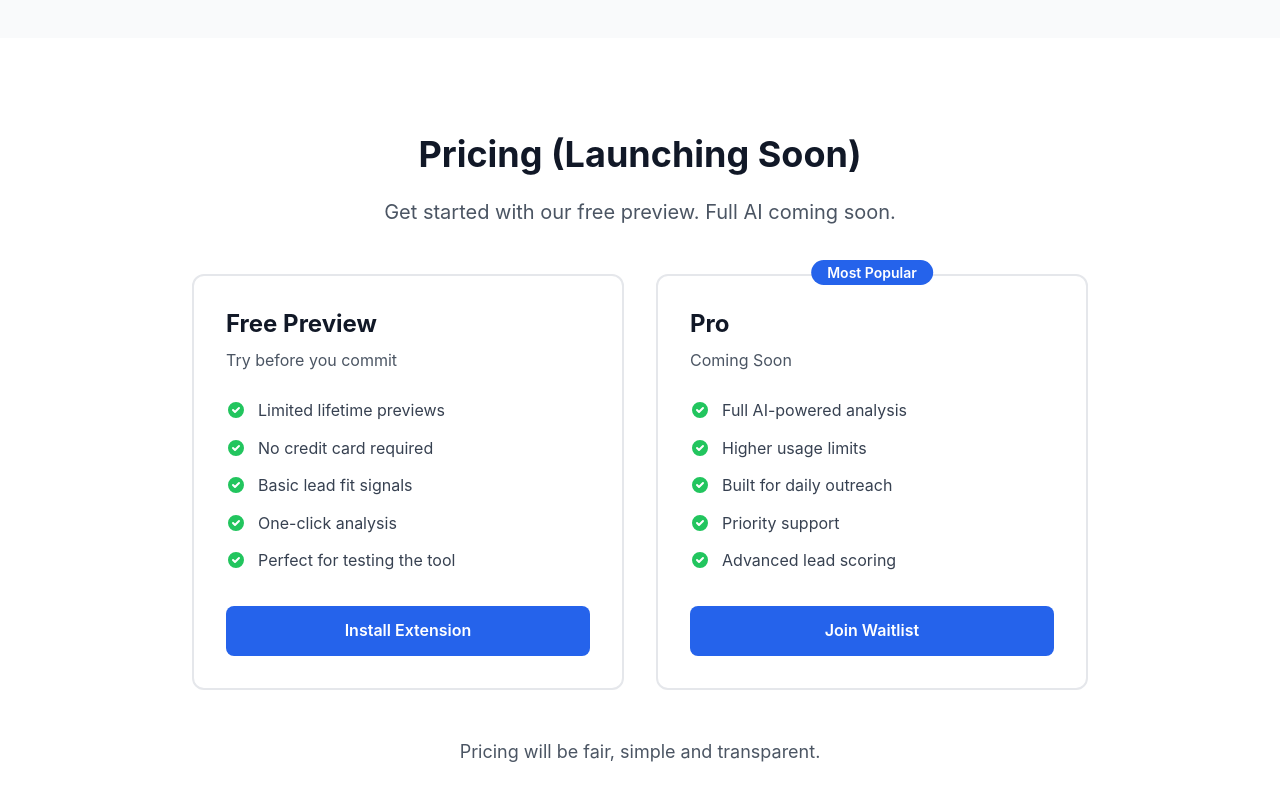
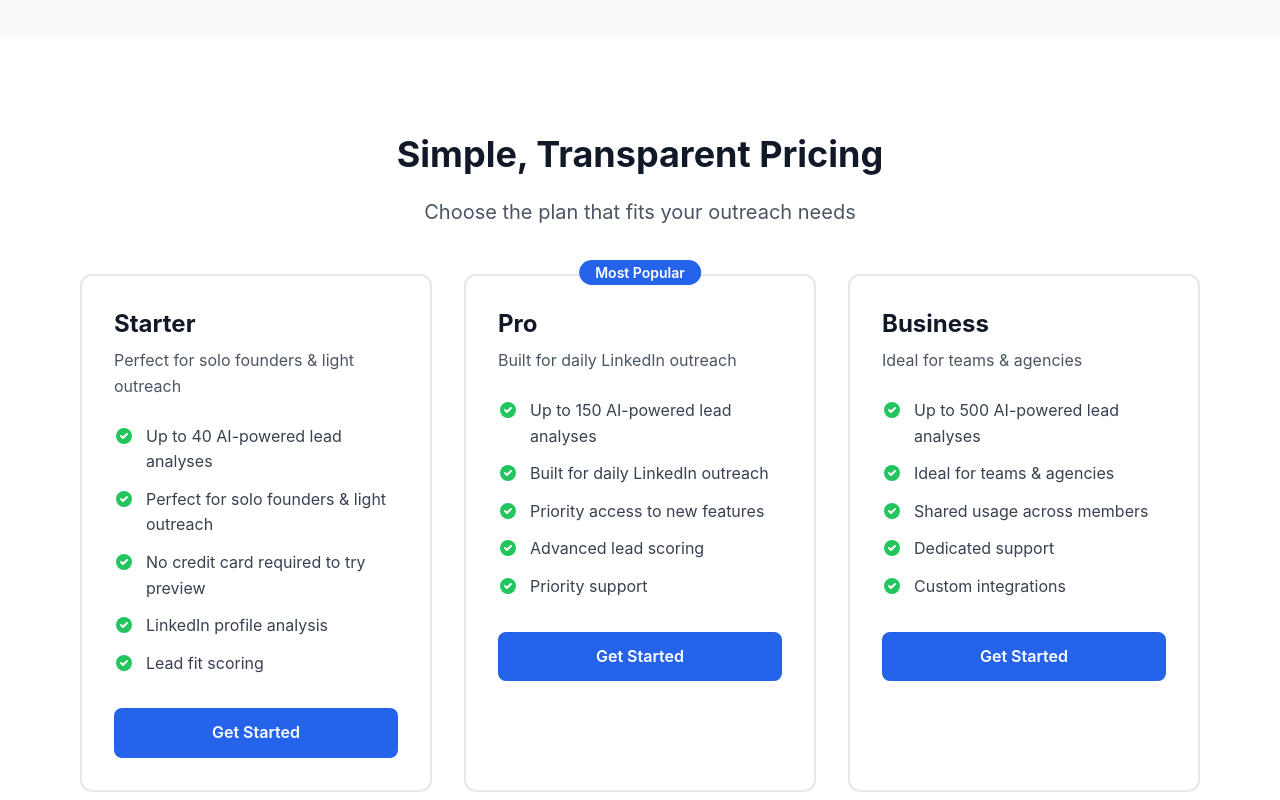
Before and after one commit to AliTalalEl-Abur/linkedin-lead-checker, a Next.js app in the folder web/: page / in a window 1280 px wide. Shown: the part 3300-4100 px from the top of the page. Built offline with nearby package versions, Linux system fonts and the light colour scheme.

Commit message:
Update URLs with Vercel domain

```diff
--- a/web/pages/index.js
+++ b/web/pages/index.js
@@ -1,12 +1,56 @@
-import { useState } from 'react';
+import { useState, useEffect } from 'react';
 import Head from 'next/head';
 import Button from '../components/Button';
 import Section from '../components/Section';
 import PricingCard from '../components/PricingCard';
+import { getStoredToken, authenticatedFetch } from '../lib/api';
+
+// SEO Metadata
+const META = {
+  title: 'LinkedIn Lead Checker - AI-Powered Lead Qualification',
+  description: 'Qualify LinkedIn leads in seconds with AI analysis. Stop wasting time on bad-fit prospects. Get instant scoring, priority recommendations, and personalized outreach strategies.',
+  url: 'https://linkedin-lead-checker.vercel.app',
+  ogImage: 'https://linkedin-lead-checker.vercel.app/og-image.jpg'
+};
 
 export default function Home() {
   const [email, setEmail] = useState('');
   const [submitted, setSubmitted] = useState(false);
+  const [userState, setUserState] = useState({
+    loading: true,
+    isAuthenticated: false,
+    hasSubscription: false,
+    plan: null
+  });
+
+  // Check authentication status on mount (client-side only)
+  useEffect(() => {
+    const checkAuthStatus = async () => {
+      const token = getStoredToken();
+
+      if (!token) {
+        setUserState({ loading: false, isAuthenticated: false, hasSubscription: false, plan: null });
+        return;
+      }
+
+      try {
+        const data = await authenticatedFetch('/user', { method: 'GET' });
+        const hasActivePlan = data.plan && ['starter', 'pro', 'business'].includes(data.plan);
+
+        setUserState({
+          loading: false,
+          isAuthenticated: true,
+          hasSubscription: hasActivePlan,
+          plan: data.plan
+        });
+      } catch (error) {
+        console.error('Auth check failed:', error);
+        setUserState({ loading: false, isAuthenticated: false, hasSubscription: false, plan: null });
+      }
+    };
+
+    checkAuthStatus();
+  }, []);
 
   const handleEarlyAccess = (e) => {
     e.preventDefault();
@@ -18,12 +62,107 @@ export default function Home() {
     }
   };
 
+  // Dynamic CTA logic
+  const getPrimaryCTA = () => {
+    if (userState.loading) {
+      return {
+        text: 'Install Chrome Extension (Free Preview)',
+        onClick: () => window.open('https://chrome.google.com/webstore', '_blank')
+      };
+    }
+
+    if (!userState.isAuthenticated) {
+      return {
+        text: 'Install Chrome Extension (Free Preview)',
+        onClick: () => window.open('https://chrome.google.com/webstore', '_blank')
+      };
+    }
+
+    if (userState.isAuthenticated && !userState.hasSubscription) {
+      return {
+        text: 'Unlock Full AI Analysis',
+        onClick: () => window.location.href = '/upgrade'
+      };
+    }
+
+    if (userState.hasSubscription) {
+      return {
+        text: 'Open Extension',
+        onClick: () => {
+          // Try to trigger extension or show message
+          alert('Click the LinkedIn Lead Checker icon in your Chrome toolbar to use the extension!');
+        }
+      };
+    }
+  };
+
+  const primaryCTA = getPrimaryCTA();
+
+  // Dynamic CTA for pricing cards
+  const getPricingCTA = (planName) => {
+    if (userState.loading) {
+      return {
+        text: 'Get Started',
+        onClick: () => {}
+      };
+    }
+
+    // Not authenticated - redirect to login/signup
+    if (!userState.isAuthenticated) {
+      return {
+        text: 'Get Started',
+        onClick: () => window.location.href = '/login'
+      };
+    }
+
+    // Authenticated but no subscription - go to checkout
+    if (!userState.hasSubscription) {
+      return {
+        text: 'Subscribe Now',
+        onClick: () => window.location.href = `/billing/checkout?plan=${planName.toLowerCase()}`
+      };
+    }
+
+    // Already subscribed to this plan
+    if (userState.plan === planName.toLowerCase()) {
+      return {
+        text: 'Current Plan',
+        onClick: () => window.location.href = '/dashboard'
+      };
+    }
+
+    // Subscribed to different plan - upgrade/downgrade
+    return {
+      text: 'Switch Plan',
+      onClick: () => window.location.href = `/billing/checkout?plan=${planName.toLowerCase()}`
+    };
+  };
+
   return (
     <>
       <Head>
-        <title>LinkedIn Lead Checker - Instantly Know If a Profile Is Worth Contacting</title>
-        <meta name="description" content="A lightweight Chrome extension that gives you an instant lead fit preview before you waste time writing messages." />
+        <title>{META.title}</title>
+        <meta name="description" content={META.description} />
         <meta name="viewport" content="width=device-width, initial-scale=1" />
+
+        {/* Open Graph */}
+        <meta property="og:type" content="website" />
+        <meta property="og:url" content={META.url} />
+        <meta property="og:title" content={META.title} />
+        <meta property="og:description" content={META.description} />
+        <meta property="og:image" content={META.ogImage} />
+
+        {/* Twitter */}
+        <meta name="twitter:card" content="summary_large_image" />
+        <meta name="twitter:url" content={META.url} />
+        <meta name="twitter:title" content={META.title} />
+        <meta name="twitter:description" content={META.description} />
+        <meta name="twitter:image" content={META.ogImage} />
+
+        {/* Additional SEO */}
+        <meta name="keywords" content="LinkedIn, lead qualification, AI, B2B sales, lead scoring, sales automation" />
+        <meta name="author" content="LinkedIn Lead Checker" />
+        <link rel="canonical" href={META.url} />
         <link rel="icon" href="/favicon.ico" />
       </Head>
 
@@ -39,14 +178,25 @@ export default function Home() {
             </p>
 
             <div className="flex flex-col sm:flex-row gap-4 justify-center items-center">
-              <Button variant="primary" onClick={() => window.open('https://chrome.google.com/webstore', '_blank')}>
-                Install Chrome Extension (Free Preview)
+              <Button
+                variant="primary"
+                onClick={primaryCTA.onClick}
+                disabled={userState.loading}
+              >
+                {primaryCTA.text}
               </Button>
               <Button variant="secondary" onClick={() => document.getElementById('how-to-try').scrollIntoView({ behavior: 'smooth' })}>
                 See how it works
               </Button>
             </div>
-            <p className="text-sm text-gray-500 mt-3">Works instantly on LinkedIn profiles. No credit card required.</p>
+            <p className="text-sm text-gray-500 mt-3">
+              {!userState.isAuthenticated
+                ? 'Works instantly on LinkedIn profiles. No credit card required.'
+                : userState.hasSubscription
+                ? `Active ${userState.plan} plan - Ready to analyze leads`
+                : 'Upgrade to unlock unlimited AI-powered analysis'
+              }
+            </p>
 
             {/* Visual placeholder for extension preview */}
             <div className="mt-16 bg-white rounded-lg shadow-2xl p-8 max-w-4xl mx-auto border border-gray-200">
@@ -254,45 +404,68 @@ export default function Home() {
         <Section background="white">
           <div className="text-center mb-12">
             <h2 className="section-title">
-              Pricing (Launching Soon)
+              Simple, Transparent Pricing
             </h2>
             <p className="section-subtitle">
-              Get started with our free preview. Full AI coming soon.
+              Choose the plan that fits your outreach needs
             </p>
           </div>
 
-          <div className="grid md:grid-cols-2 gap-8 max-w-4xl mx-auto">
+          <div className="grid md:grid-cols-3 gap-8 max-w-6xl mx-auto">
             <PricingCard
-              title="Free Preview"
-              description="Try before you commit"
+              title="Starter"
+              price="9"
+              period="month"
+              description="Perfect for solo founders & light outreach"
               features={[
-                'Limited lifetime previews',
-                'No credit card required',
-                'Basic lead fit signals',
-                'One-click analysis',
-                'Perfect for testing the tool'
+                'Up to 40 AI-powered lead analyses',
+                'Perfect for solo founders & light outreach',
+                'No credit card required to try preview',
+                'LinkedIn profile analysis',
+                'Lead fit scoring'
               ]}
-              cta="Install Extension"
+              cta={getPricingCTA('starter').text}
+              ctaOnClick={getPricingCTA('starter').onClick}
             />
 
             <PricingCard
               title="Pro"
-              description="Coming Soon"
+              price="19"
+              period="month"
+              description="Built for daily LinkedIn outreach"
               badge="Most Popular"
+              featured={true}
               features={[
-                'Full AI-powered analysis',
-                'Higher usage limits',
-                'Built for daily outreach',
-                'Priority support',
-                'Advanced lead scoring'
+                'Up to 150 AI-powered lead analyses',
+                'Built for daily LinkedIn outreach',
+                'Priority access to new features',
+                'Advanced lead scoring',
+                'Priority support'
               ]}
-              cta="Join Waitlist"
+              cta={getPricingCTA('pro').text}
+              ctaOnClick={getPricingCTA('pro').onClick}
+            />
+
+            <PricingCard
+              title="Business"
+              price="49"
+              period="month"
+              description="Ideal for teams & agencies"
+              features={[
+                'Up to 500 AI-powered lead analyses',
+                'Ideal for teams & agencies',
+                'Shared usage across members',
+                'Dedicated support',
+                'Custom integrations'
+              ]}
+              cta={getPricingCTA('business').text}
+              ctaOnClick={getPricingCTA('business').onClick}
             />
           </div>
 
           <div className="text-center mt-12">
-            <p className="text-gray-600 text-lg">
-              Pricing will be fair, simple and transparent.
+            <p className="text-gray-600 text-base">
+              Fair usage limits apply. No rollovers. Cancel anytime.
             </p>
           </div>
         </Section>
```
Also changed, not shown: web/public/robots.txt (added), 1 other file (tests, documents, lock files or other folders).
